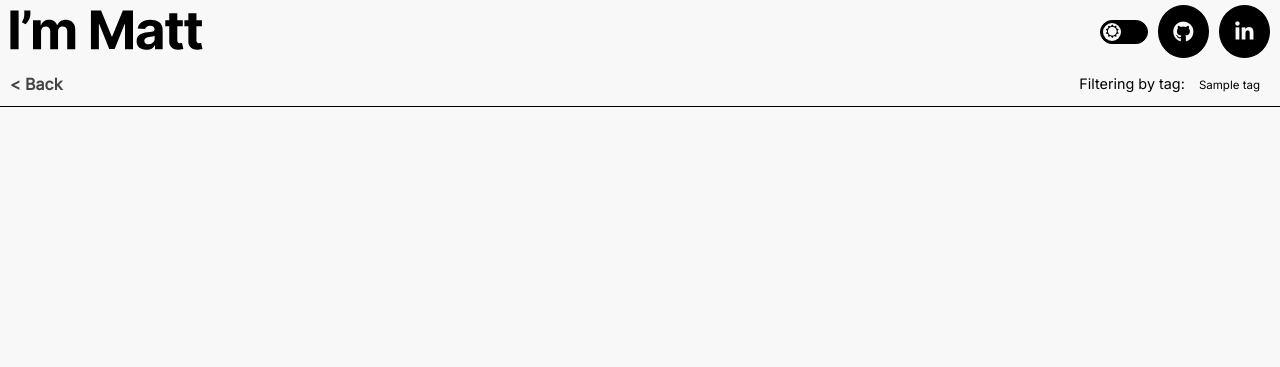
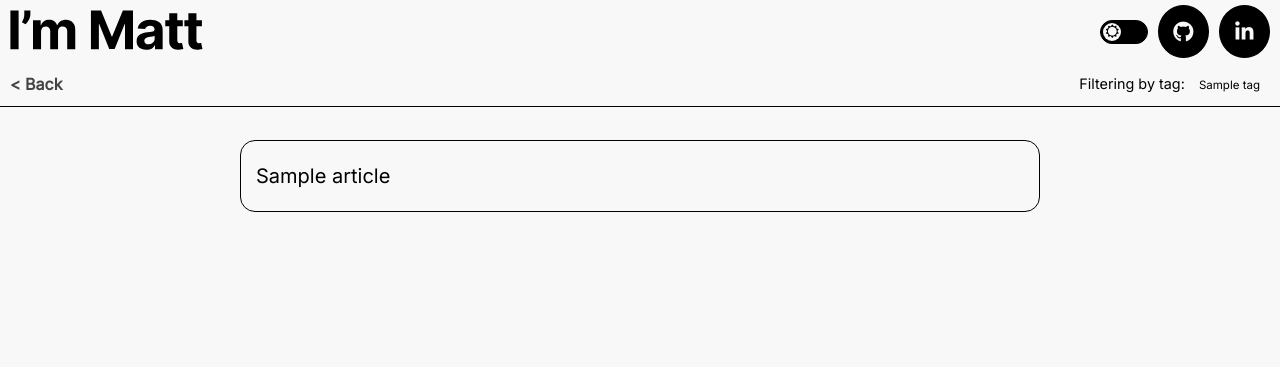
Before and after one commit to mfplinta/portfolio, a Django app: template main/templates/main/blog.html in a window 1280 px wide. Shown: the top 367 px of the page. Run offline with Django 5.2, Linux system fonts and the light colour scheme; the template is opened without the code that fills it: most values are stand-ins (such as "Sample title", 1, 10 or a date in 2020).

Commit message:
Finish implementing basic version of blog linking

```diff
--- a/main/admin.py
+++ b/main/admin.py
@@ -1,10 +1,11 @@
 from django.contrib import admin
 from markdownx.admin import MarkdownxModelAdmin
 
-from .models import Experience, Skill, ProjectTag, Project, Education
+from .models import Experience, Skill, ProjectTag, Project, Education, BlogArticle
 
 admin.site.register(Experience, MarkdownxModelAdmin)
 admin.site.register(ProjectTag)
 admin.site.register(Skill)
 admin.site.register(Education, MarkdownxModelAdmin)
 admin.site.register(Project, MarkdownxModelAdmin)
+admin.site.register(BlogArticle, MarkdownxModelAdmin)
--- a/main/models.py
+++ b/main/models.py
@@ -90,4 +90,8 @@ class Project(models.Model):
 
 class BlogArticle(models.Model):
     title = models.CharField(max_length=200)
+    date = models.DateField()
     iframe_url = models.URLField(null=False)
+
+    def __str__(self):
+        return self.title
--- a/main/static/main/style.css
+++ b/main/static/main/style.css
@@ -624,6 +624,34 @@ span.project-tag {
     color: var(--tertiary-color);
 }
 
+.blog-section {
+    display: flex;
+    flex-direction: column;
+    justify-content: center;
+    align-items: stretch;
+    gap: 30px;
+    width: 100%;
+    max-width: 900px;
+}
+
+.blog-header {
+    border: 0;
+    margin-bottom: 0;
+    display: flex;
+    flex-wrap: wrap;
+    justify-content: space-between;
+    align-items: baseline;
+    padding: 20px 15px;
+    transition: all var(--transition-speed) ease;
+}
+
+.blog-item {
+    position: relative;
+    margin: 0 50px;
+    border: 1px solid var(--primary-color);
+    border-radius: var(--border-radius);
+}
+
 [data-theme="dark"] {
     --primary-color: #eee;
     --secondary-color: #384b8a;
--- a/main/templates/main/blog.html
+++ b/main/templates/main/blog.html
@@ -1,7 +1,21 @@
 {% extends "main/base.html" %}
+{% load static %}
 {% block extra-meta %}
     <title>Blog - I'm Matt</title>
 {% endblock %}
 {% block body %}
 {% include 'main/header.html' with title='Blog' back_to='/' tag=tag %}
+<div class="content">
+    <section class="blog-section">
+        {% for article in articles %}
+        <a href="{% url 'blog-article' article.pk %}" target="_blank">
+        <div class="blog-item">
+            <div class="blog-header">
+                <p class="project-title">{{ article.title }}</p>
+            </div>
+        </div>
+        </a>
+        {% endfor %}
+    </section>
+</div>
 {% endblock %}
--- a/main/urls.py
+++ b/main/urls.py
@@ -13,7 +13,8 @@ urlpatterns = [
     path("robots.txt", TemplateView.as_view(template_name="robots.txt", content_type="text/plain")),
     path("projects/", views.projects, name="projects"),
     path("projects/with-tag/<str:tag>/", views.projects, name="projects-withtag"),
-    path("blog/", views.blog, name="blog")
+    path("blog/", views.blog, name="blog"),
+    path("blog/<int:pk>/", views.blog_article, name="blog-article")
 ]
 
 #urls.handler500 = lambda req: technical_500_response(req, *sys.exc_info())
```
Also changed, not shown: main/templates/main/blog_article.html (added, +7 -0 lines), main/views.py (+7 -2 lines).
